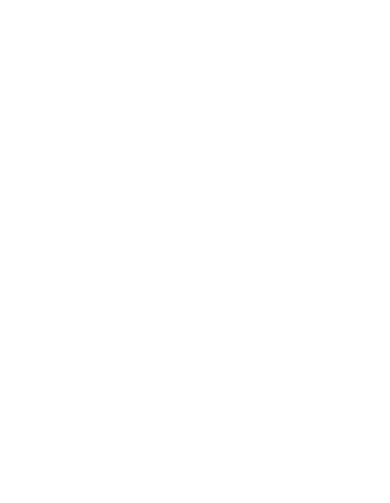
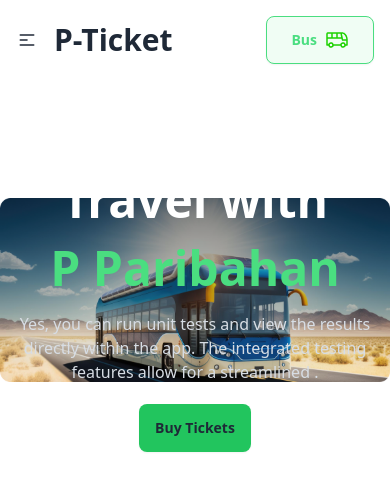
Before and after one commit to Kawsar-Ahmed-Ridoy/P-Ticket, a plain HTML site: page index.html in a window 390 px wide. Drawn offline with nearby package versions, Linux system fonts and the light colour scheme.

Commit message:
navbar and banner section added

```diff
--- a/index.html
+++ b/index.html
@@ -1,11 +1,86 @@
 <!DOCTYPE html>
 <html lang="en">
-<head>
-    <meta charset="UTF-8">
-    <meta name="viewport" content="width=device-width, initial-scale=1.0">
+  <head>
+    <meta charset="UTF-8" />
+    <meta name="viewport" content="width=device-width, initial-scale=1.0" />
     <title>P-Ticket</title>
+     <!-- tailwind and css cdn -->
+    <link
+      href="https://cdn.jsdelivr.net/npm/daisyui@4.11.1/dist/full.min.css"
+      rel="stylesheet"
+      type="text/css"
+    />
     <script src="https://cdn.tailwindcss.com"></script>
-</head>
-<body>
-</body>
+  </head>
+<!-- font awesome kit -->
+  <!-- <script src="https://kit.fontawesome.com/13eab97740.js" crossorigin="anonymous"></script> -->
+  <body>
+    <header>
+        <nav class="px-4 lg:p-0 container mx-auto">
+          <div class="navbar my-2 p-0">
+            <div class="navbar-start">
+              <div class="dropdown">
+                <div tabindex="0" role="button" class="btn btn-ghost lg:hidden ps-0">
+                  <svg
+                    xmlns="http://www.w3.org/2000/svg"
+                    class="h-5 w-5"
+                    fill="none"
+                    viewBox="0 0 24 24"
+                    stroke="currentColor"
+                  >
+                    <path
+                      stroke-linecap="round"
+                      stroke-linejoin="round"
+                      stroke-width="2"
+                      d="M4 6h16M4 12h8m-8 6h16"
+                    />
+                  </svg>
+                </div>
+                <ul
+                  tabindex="0"
+                  class="menu menu-sm dropdown-content mt-3 z-[1] p-2 shadow bg-base-100 rounded-box w-52 text-gray-500"
+                >
+                <li><i></i></li>
+                <li><a>Home</a></li>
+                <li><a>About</a></li>
+                <li><a>Destination</a></li>
+                <li><a>Search</a></li>
+                </ul>
+              </div>
+              <a class="text-3xl gap-0 font-extrabold"
+                >P-Ticket</a
+              >
+            </div>
+            <div class="navbar-center hidden lg:flex">
+              <ul class="menu menu-horizontal px-1 font-bold text-gray-500">
+
+                <li><a>Home</a></li>
+                <li><a>About</a></li>
+                <li><a>Destination</a></li>
+                <li><a>Search</a></li>
+              </ul>
+            </div>
+            <div class="navbar-end">
+              <i class="fa-solid fa-magnifying-glass m-4 text-gray-400 hidden lg:block"></i>
+              <a class="btn ps-6 pe-6 bg-green-50 border-green-400 text-green-400 font-bold "
+                >Bus<img src="images/bus-icon.png" alt=""></a
+              >
+            </div>
+          </div>
+        </nav>
+      </header>
+      <main class="container mx-auto">
+        <div class="hero rounded-lg">
+            <img class="w-full" src="images/banner.png" alt="">
+            <div class="hero-content text-center text-neutral-content">
+              <div class="max-w-xl py-8">
+                <h1 class="mb-5 text-5xl font-bold text-white">End-to-End Travel with</h1>
+                <h2 class="text-green-400 mb-5 text-5xl font-bold">P Paribahan</h2>
+                <p class="mb-5">Yes, you can run unit tests and view the results directly within the app. The integrated testing features allow for a streamlined .</p>
+                <button class="btn bg-green-500 border-none font-bold">Buy Tickets</button>
+              </div>
+            </div>
+          </div>
+      </main>
+  </body>
 </html>
```
